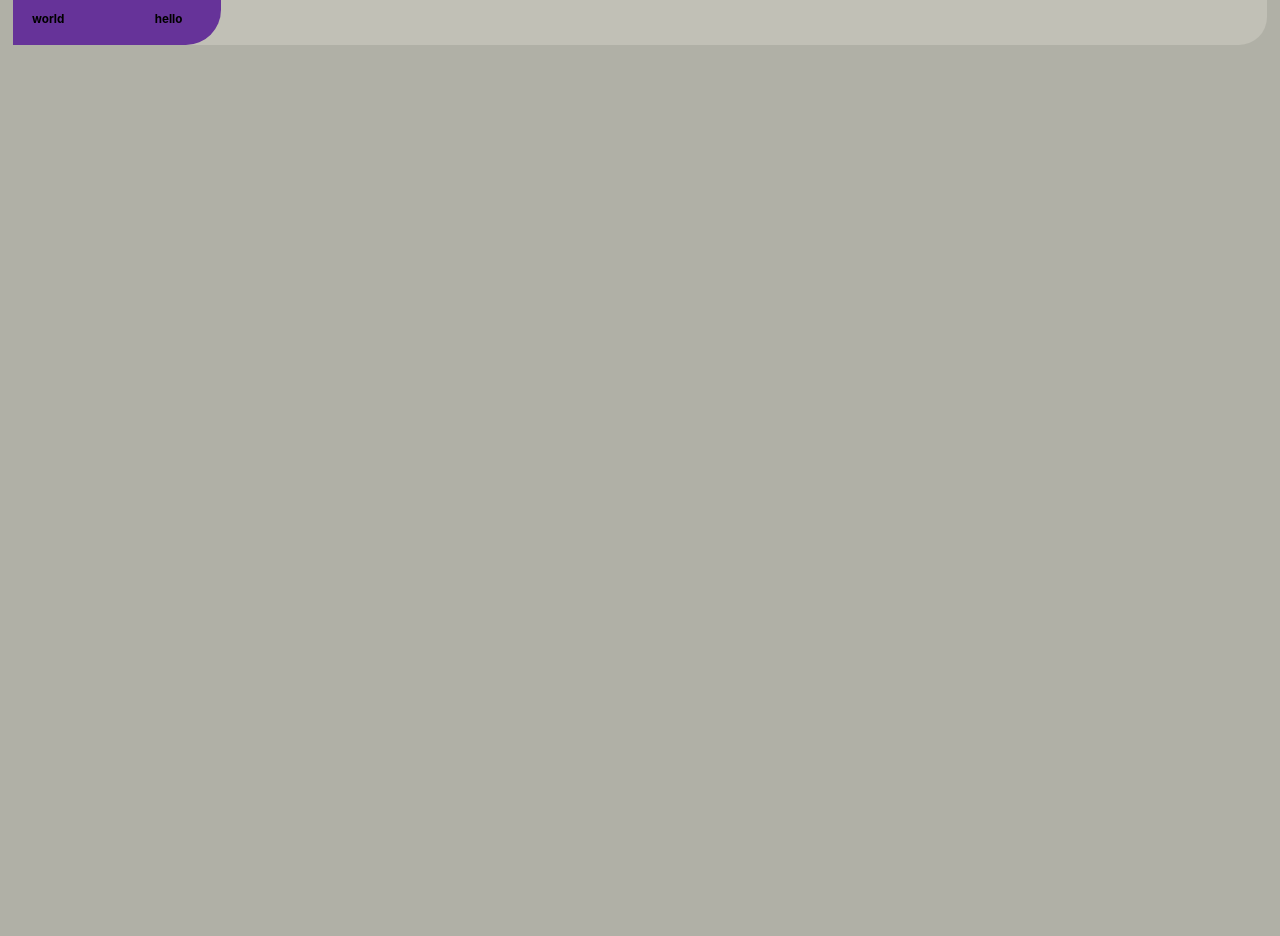
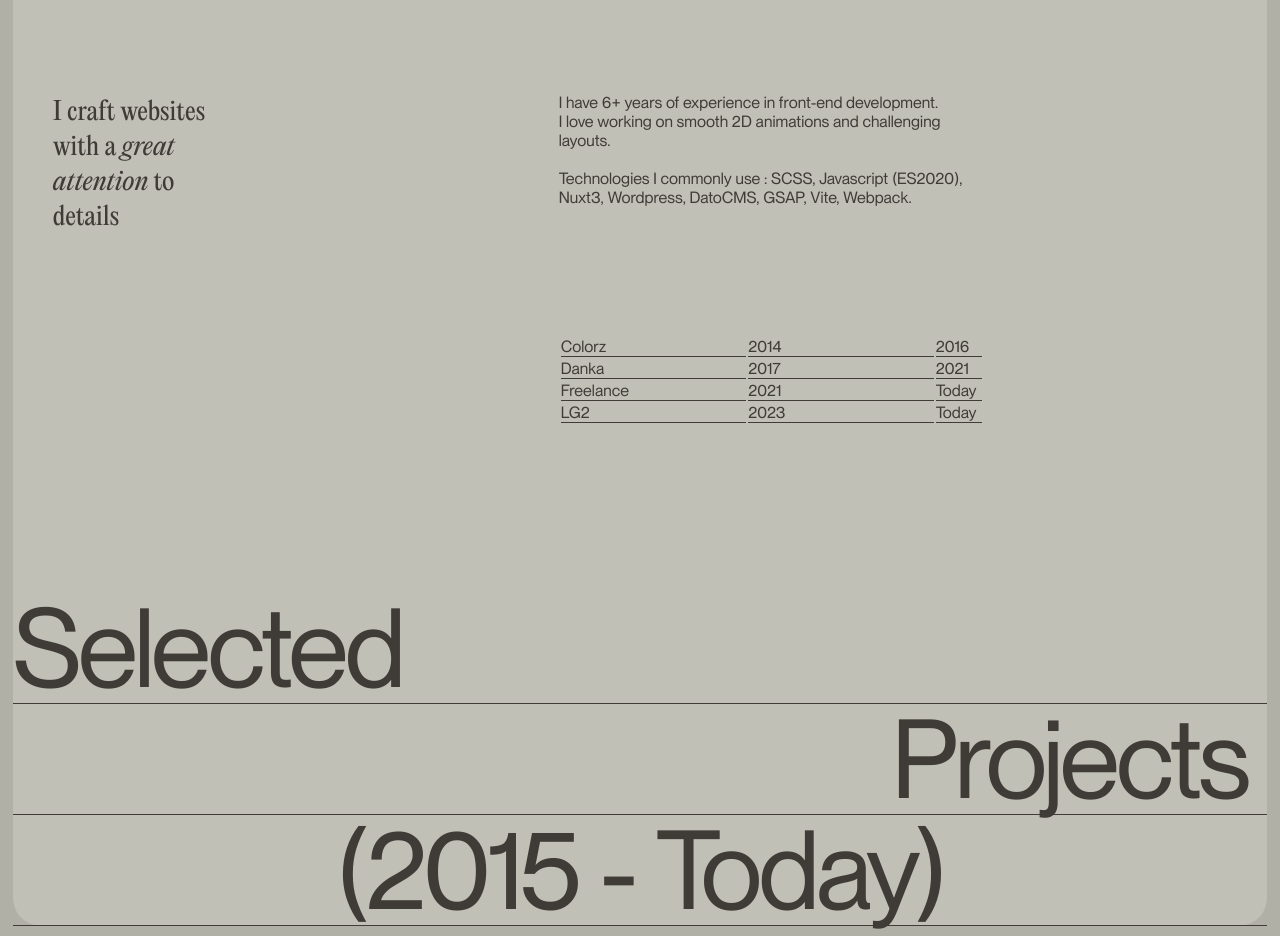
Before and after one commit to MShazilKhan7/constance_souville, a React (Create React App) app: page / in a window 1280 px wide. Shown: the part 820-1756 px from the top of the page. Before the commit the page ends 865 px from the top, so only its background shows below. Built offline with nearby package versions, Linux system fonts and the light colour scheme.

Commit message:
new section built

```diff
--- a/public/index.html
+++ b/public/index.html
@@ -26,7 +26,7 @@
     -->
     <title>React App</title>
   </head>
-  <body>
+  <body class="no-scroll">
     <noscript>You need to enable JavaScript to run this app.</noscript>
     <div class="main"></div>
     <!--
--- a/src/App.css
+++ b/src/App.css
@@ -35,13 +35,16 @@ html,body{
   width: 100%;
   height: 100%;
 }
-
-
+/*
+.no-scroll{
+  overflow: hidden;
+} */
 :root{
   --bodyColor: #B0B0A6;
   --mainContainerColor: #C1C0B6;
   --fontColor: #3F3B37;
   --transitionColor: #3f3b37;
+  --secondFontColor: #3F3B37;
 }
 
 
@@ -59,24 +62,29 @@ body{
 .main-container{
   padding-left: 1.6rem;
   padding-right: 1.6rem;
+  padding-top: 0.5rem;
   font-family: "PPeditorial-light";
   font-size: 110px;
   color: var(--fontColor);
   height: 100vh;
   width: 100%;
 }
-
+.main-container div{
+  height: 110px;
+  overflow: hidden;
+}
 .firstHeadingContainer{
+  display: flex;
+  justify-content: space-between;
+  padding-top: 10px;
   width: 100%;
-  line-height: 1.2;
+  line-height: 0.9;
   font-family: "PPeditorial-light";
   font-size: 110px;
-  display: flex;
-  justify-content: space-between;
   color: #3F3B37;
-  overflow: hidden;
 }
 
+/* letter styling */
         .firstHeadingContainer .left span:nth-child(2){
           font-family: "PPeditorial-lightItalic";
         }
@@ -92,11 +100,8 @@ body{
         }
 
 
-
-
 .firstHeadingContainer div span{
-  margin-right:-4px;
-  margin-top: 110px;
+  letter-spacing: -3px;
 }
 
 .firstHeadingContainer .right{
@@ -107,14 +112,15 @@ body{
   display: flex;
   justify-content: space-between;
 }
+.main-container>div{
+  border-bottom: 1.2px solid var(--fontColor);
+
+}
 
 .main-container span{
   margin-top: 110px;
 }
-.main-container div{
-  height: 110px;
-  overflow: hidden;
-}
+
 .secondHeadingContainer{
     position: relative;
     padding: 5px;
@@ -211,3 +217,84 @@ body{
   justify-content: space-between;
   font-size: 10px;
 }
+
+
+
+/*  about section */
+.about-section{
+  width: 100%;
+  padding: 100px 40px 40px;
+  display: flex;
+  font-family: "PPmontreal-reg";
+  color: var(--secondFontColor);
+  font-weight: 400;
+  font-size: 16px;
+}
+
+.about-section .leftInfo{
+  font-size: 25px;
+  font-family: "PPeditorial-Regular";
+  font-weight: 400;
+  width: 40%;
+}
+
+#great{
+  font-family: "PPeditorial-italic";
+}
+.about-section .rightInfo{
+  padding: 0 19vw;
+  /* background-color: red; */
+}
+
+.companies-container{
+  padding: 10vw 0;
+  width: 100%
+}
+.company{
+  width: 100%;
+  /* background-color: green; */
+}
+.company td{
+  /* background: yellow; */
+  border-bottom:1px solid #3F3B37;
+}
+.company td:first-child{
+  width: 40%;
+}
+
+.company td:not(:first-child){
+  width: 40%;
+}
+.company td:last-child{
+  width: 10%;
+}
+
+
+
+/* work section styles */
+
+.work-section{
+  width: 100%;
+  display: flex;
+  flex-direction: column;
+  font-family: "PPmontreal-Reg";
+  font-size: 110px;
+  font-weight: 400;
+  letter-spacing: -4px;
+  color: var(--fontColor);
+}
+.work-section div{
+  line-height: 1;
+  border-bottom: 1px solid var(--fontColor);
+}
+
+.work-section div:nth-child(2){
+  display: flex;
+  justify-content: right;
+  padding: 0 20px;
+}
+.work-section div:nth-child(3){
+  display: flex;
+  justify-content: center;
+  /* padding: 0 20px; */
+}
--- a/src/App.js
+++ b/src/App.js
@@ -1,11 +1,18 @@
 import './App.css';
 import MainPageSection from './components/mainPageSection';
 import Card from './components/smallCard';
+import About from './components/about';
+import Work from './components/work';
+
+
 function App() {
   return (
     <>
       <MainPageSection/>
-      <Card />
+      {/* // <Card /> */}
+      <About/>
+      <Work />
+
     </>
   );
 }
--- /dev/null
+++ b/src/components/about.jsx
@@ -0,0 +1,57 @@
+import React from "react";
+
+let companies = [
+  {
+    name: "Colorz",
+    from: "2014",
+    to: "2016",
+  }
+  ,
+  {
+    name: "Danka",
+    from: "2017",
+    to: "2021",
+  },
+  {
+    name: "Freelance",
+    from: "2021",
+    to: "Today",
+  },
+  {
+    name: "LG2",
+    from: "2023",
+    to: "Today",
+  }
+]
+function About() {
+
+    return(
+        <div className="about-section">
+          <div className="leftInfo">
+            <p>I craft websites <br></br>with a <span id="great">great <br></br> attention</span> to <br></br> details</p>
+          </div>
+        <div className="rightInfo">
+          <div>
+          <p>I have 6+ years of experience in front-end development.<br></br>
+          I love working on smooth 2D animations and challenging layouts.
+          </p><br></br>
+          <p>Technologies I commonly use : SCSS, Javascript (ES2020), Nuxt3, Wordpress, DatoCMS, GSAP, Vite, Webpack.</p>
+          </div>
+          <table className="companies-container">
+            {companies.map((company,index)=>{
+                return (
+                  <tr className="company">
+                    <td>{company.name}</td>
+                    <td>{company.from}</td>
+                    <td>{company.to}</td>
+                  </tr>
+                )
+            })}
+          </table>
+        </div>
+        </div>
+    )
+}
+
+
+export default About;
--- a/src/components/mainPageSection.jsx
+++ b/src/components/mainPageSection.jsx
@@ -20,6 +20,10 @@ const getRandomIntegerBwRange  = (left,right) =>{
     const randomInRange = randomNumber* (right - left+1)+left;
     const number = Math.floor(randomInRange)
     return number;
+}
+
+const enableScroller = ()=>{
+    document.body.classList.remove('no-scroll');
 }
 
 function MainPageSection(){
@@ -64,6 +68,9 @@ function MainPageSection(){
         // render honay ke baad values leingy span se
         spans = (firstContainer.current.querySelectorAll('div span'));
 
+        setTimeout(()=>{
+            enableScroller();
+        },5000)
     }, []);
 
     //
@@ -76,9 +83,7 @@ function MainPageSection(){
     },[])
     const reverseLoader = useCallback(()=>{
         t.reverse()
-
     },[])
-
     const animateTopHeading = useCallback(()=>{
         console.log(spans)
         gsap.to(spans,{
@@ -88,7 +93,7 @@ function MainPageSection(){
             stagger: 0.02,
             ease: "expo"
         })
-    })
+    },[])
 
 
 
--- /dev/null
+++ b/src/components/work.jsx
@@ -0,0 +1,37 @@
+import React from "react";
+
+
+let selected  = "Selected";
+let projects  = "Projects";
+let tenure    = "(2015 - Today)";
+
+
+function Work(){
+    return(
+        <div className="work-section">
+            <div className="work-heading1">
+                <p>
+                {selected.split('').map((character, index)=>{
+                    return (<span key={index}>{character}</span>)
+                })}
+                </p>
+            </div>
+            <div className="work-heading2">
+                <p>
+                {projects.split('').map((character, index)=>{
+                   return <span key={index}>{character}</span>
+                })}
+                </p>
+            </div>
+            <div  className="work-heading3">
+                <p>
+                {tenure.split('').map((character, index)=>{
+                    return (<span key={index}>{character}</span>)
+                })}
+                </p>
+            </div>
+        </div>
+    )
+}
+
+export default Work;
```
Lines whose indentation alone changed are shown as unchanged.
